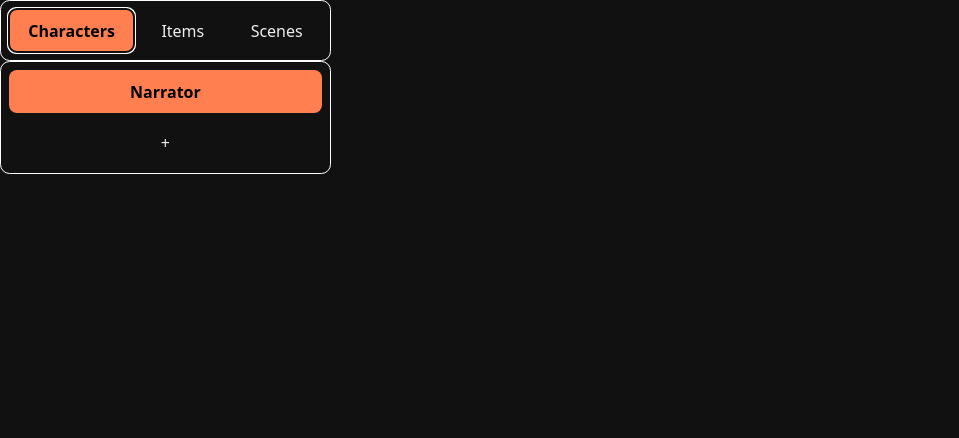
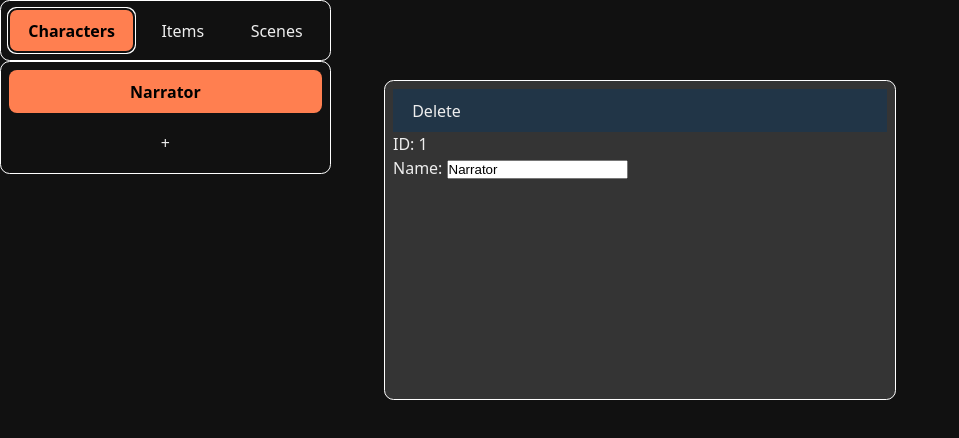
Before and after one commit to matthewscottgraham/writer, a React (Vite) app: page / in a window 1280 px wide. Both pictures are taken after a click on the button "Characters". Shown: the top 438 px of the page, without its empty margins (0-959 px from the left). Built offline with nearby package versions, Linux system fonts and the light colour scheme.

Commit message:
Added a character editor component

```diff
--- /dev/null
+++ b/src/Components/CharacterEditor/CharacterEditor.jsx
@@ -0,0 +1,16 @@
+import React from 'react';
+import panelStyles from '../../Styles/Panels.module.css';
+
+function CharacterEditor({character}) {
+  return (
+    <div className={panelStyles.floatingPanel}>
+      <div className={panelStyles.floatingPanelHeader}>
+        <button>Delete</button>
+      </div>
+      <div>ID: {character.id}</div>
+      <div>Name: <input value={character.name}></input></div>
+    </div>
+  );
+}
+
+export default CharacterEditor;
--- a/src/Components/CharacterPanel/CharacterPanel.jsx
+++ b/src/Components/CharacterPanel/CharacterPanel.jsx
@@ -2,6 +2,7 @@ import React from "react";
 import styles from "./CharacterPanel.module.css";
 import buttonStyles from "../../Styles/Buttons.module.css";
 import panelStyles from "../../Styles/Panels.module.css";
+import CharacterEditor from "../CharacterEditor/CharacterEditor.jsx";
 
 function CharacterPanel({currentPage, characters, setCharacters, currentCharacterID, setCurrentCharacterID}) {
   if (currentPage !== 'characters') return null;
@@ -17,17 +18,27 @@ function CharacterPanel({currentPage, characters, setCharacters, currentCharacte
     setCharacters([...characters, newCharacter]);
     setCurrentCharacterID(newCharacter.id);
   }
+
+  const selectCharacter = (characterID) => {
+    setCurrentCharacterID(characterID);
+  }
+
+  const getCurrentCharacter = () => characters.find(c => c.id === currentCharacterID);
+
   return (
+      <div>
         <div className={panelStyles.objectListPanel}>
           {characters.map((character)=>(
             <button key={character.id}
                     className={getClassName(character.id)}
-                  onClick={() => setCurrentCharacterID(character.id)}>
+                    onClick={() => selectCharacter(character.id)}>
               {character.name}
             </button>
           ))}
           <button onClick={addCharacter}>+</button>
         </div>
+        <CharacterEditor character={getCurrentCharacter()} />
+      </div>
   )
 }
 
--- a/src/Styles/Panels.module.css
+++ b/src/Styles/Panels.module.css
@@ -1,4 +1,4 @@
-.objectListPanel{
+.objectListPanel {
     border: white solid 1px;
     border-radius: 0.6em;
     display: flex;
@@ -6,3 +6,22 @@
     gap: 0.5em;
     padding: 0.5em;
 }
+
+.floatingPanel {
+    background-color: #343434;
+    border: white solid 1px;
+    border-radius: 0.6em;
+    padding: 0.5em;
+    position: fixed;
+    left: 30%;
+    top: 10%;
+    height: 40%;
+    width: 40%;
+    z-index: 1000;
+}
+
+.floatingPanelHeader {
+    background-color: #213547;
+    flex-direction: row;
+    min-height: 2em;
+}
```
Also changed, not shown: src/Components/CharacterEditor/CharacterEditor.module.css (added). Lines whose indentation alone changed are shown as unchanged.
